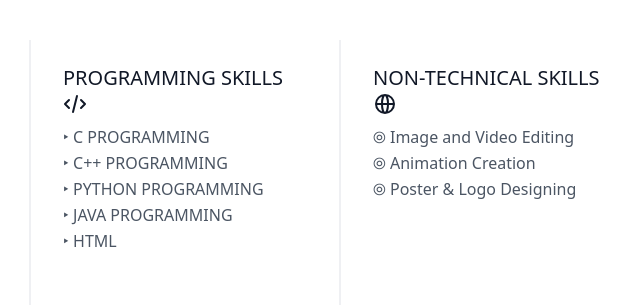
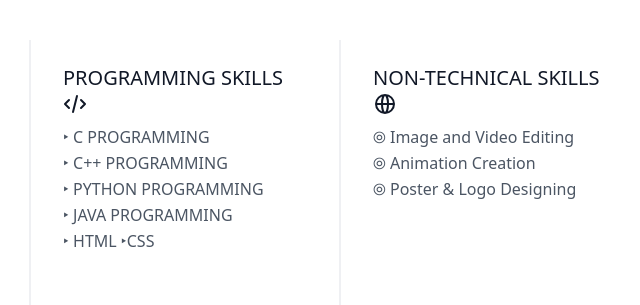
Before and after one commit to Naseershaik-the-8055/My-Website, a plain HTML site: page index.html in a window 1280 px wide. Shown: the part 840-1145 px from the top of the page, 301-941 px from the left. Drawn offline with nearby package versions, Linux system fonts and the light colour scheme.

Commit message:
init addedCSS

```diff
--- a/index.html
+++ b/index.html
@@ -86,7 +86,7 @@
           <h2 class="text-lg sm:text-xl text-gray-900 font-medium title-font mb-2">PROGRAMMING SKILLS <svg xmlns="http://www.w3.org/2000/svg" class="h-6 w-6" fill="none" viewBox="0 0 24 24" stroke="currentColor">
             <path stroke-linecap="round" stroke-linejoin="round" stroke-width="2" d="M10 20l4-16m4 4l4 4-4 4M6 16l-4-4 4-4" />
           </svg></h2>
-          <p class="leading-relaxed text-base mb-4">‣ C PROGRAMMING<br> ‣ C++ PROGRAMMING<br> ‣ PYTHON PROGRAMMING<br> ‣ JAVA PROGRAMMING<br>‣ HTML </p>
+          <p class="leading-relaxed text-base mb-4">‣ C PROGRAMMING<br> ‣ C++ PROGRAMMING<br> ‣ PYTHON PROGRAMMING<br> ‣ JAVA PROGRAMMING<br>‣ HTML ‣CSS </p>
 
 
         </div>
```
